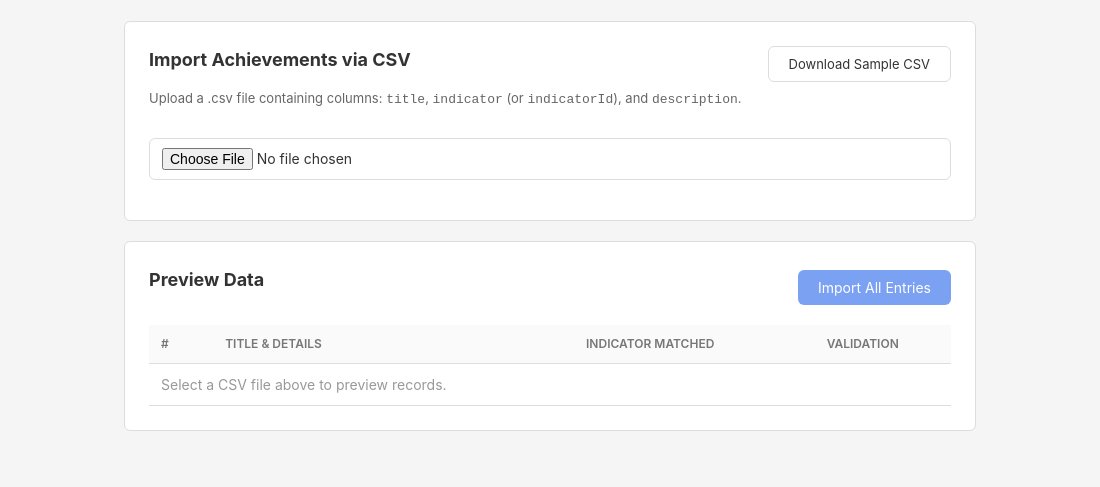
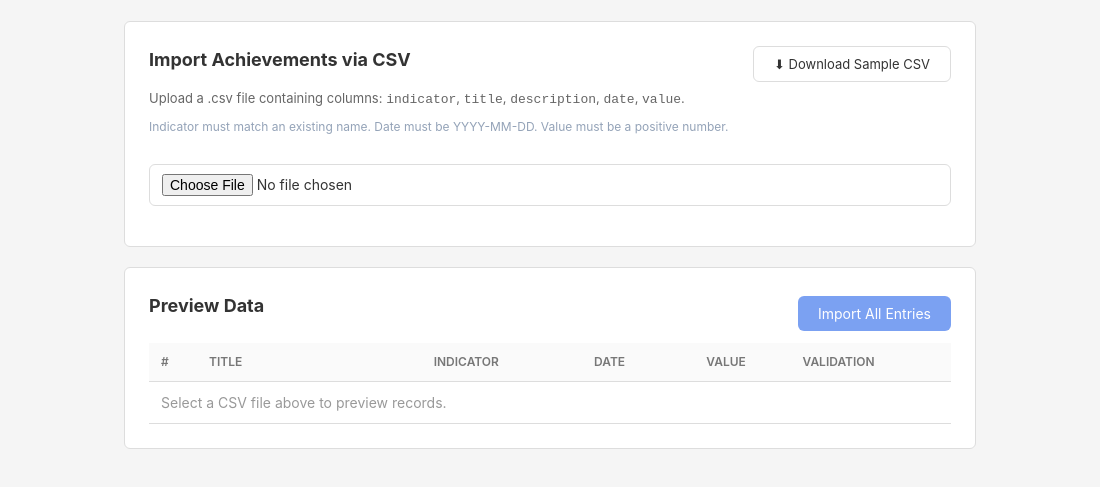
Before and after one commit to Pruthviraj8880/MAJOR-PROJECT, an Electron app: page desktop-app/renderer/import.html in a window 1100 px wide. Shown: the part 139-626 px from the top of the page. Drawn offline with nearby package versions, Linux system fonts and the light colour scheme; no server answers; sample sign-in values are in the browser's storage.

Commit message:
feat(import): align standalone import.html with csvImport.js validation and table preview

```diff
--- a/desktop-app/renderer/import.html
+++ b/desktop-app/renderer/import.html
@@ -26,38 +26,45 @@
       <div style="display:flex; justify-content:space-between; align-items:flex-start;">
         <div>
           <h2>Import Achievements via CSV</h2>
-          <p style="font-size:13px; color:#666; margin-bottom:16px;">
-            Upload a .csv file containing columns: <code>title</code>, <code>indicator</code> (or <code>indicatorId</code>), and <code>description</code>.
+          <p style="font-size:13px; color:#666; margin-bottom:8px;">
+            Upload a .csv file containing columns: <code>indicator</code>, <code>title</code>, <code>description</code>, <code>date</code>, <code>value</code>.
+          </p>
+          <p style="font-size:12px; color:#94a3b8; margin-bottom:16px;">
+            Indicator must match an existing name. Date must be YYYY-MM-DD. Value must be a positive number.
           </p>
         </div>
-        <button class="btn btn-outline" style="font-size:13px;" onclick="downloadTemplate()">Download Sample CSV</button>
+        <button class="btn btn-outline" style="font-size:13px;" onclick="downloadSampleCsv()">⬇ Download Sample CSV</button>
       </div>
 
       <div class="form-group" style="margin-top:12px;">
-        <input type="file" id="csv-file-input" accept=".csv" onchange="handleFileSelect(event)">
+        <input type="file" id="dashboard-csv-input" accept=".csv" onchange="handleCsvFileSelect(event)">
       </div>
     </div>
 
     <!-- Preview Card -->
     <div class="card">
-      <div style="display:flex; justify-content:space-between; align-items:center; margin-bottom:16px;">
+      <div style="display:flex; justify-content:space-between; align-items:center; margin-bottom:8px;">
         <h2>Preview Data <span id="parsed-count" style="font-size:13px; font-weight:normal; color:#666; margin-left:8px;"></span></h2>
-        <button id="btn-execute-import" class="btn btn-primary" onclick="executeImport()" disabled>Import All Entries</button>
+        <button id="btn-execute-import" class="btn btn-primary" onclick="executeCsvImport()" disabled>Import All Entries</button>
       </div>
+      <p id="csv-preview-note" class="import-preview-note"></p>
 
       <table>
         <thead>
           <tr>
-            <th style="width:8%;">#</th>
-            <th style="width:45%;">Title & Details</th>
-            <th style="width:30%;">Indicator Matched</th>
-            <th style="width:17%;">Validation</th>
+            <th style="width:6%;">#</th>
+            <th style="width:28%;">Title</th>
+            <th style="width:20%;">Indicator</th>
+            <th style="width:14%;">Date</th>
+            <th style="width:12%;">Value</th>
+            <th style="width:20%;">Validation</th>
           </tr>
         </thead>
         <tbody id="preview-body">
-          <tr><td colspan="4" style="color:#999;">Select a CSV file above to preview records.</td></tr>
+          <tr><td colspan="6" style="color:#999;">Select a CSV file above to preview records.</td></tr>
         </tbody>
       </table>
+      <div id="csv-import-summary" style="display:none;"></div>
     </div>
   </div>
 
@@ -66,6 +73,7 @@
   <script src="js/api.js"></script>
   <script src="js/auth.js"></script>
   <script src="js/ui.js"></script>
+  <script src="js/csvImport.js"></script>
   <script src="js/import.js"></script>
   <script>
     initImportPage();
```
